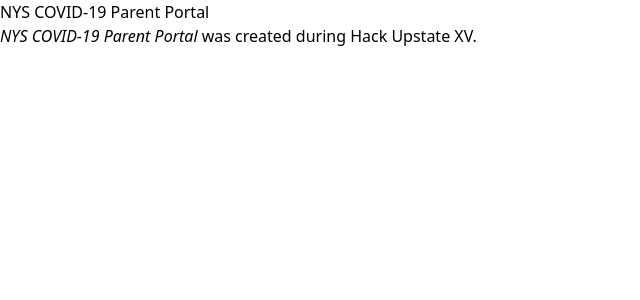
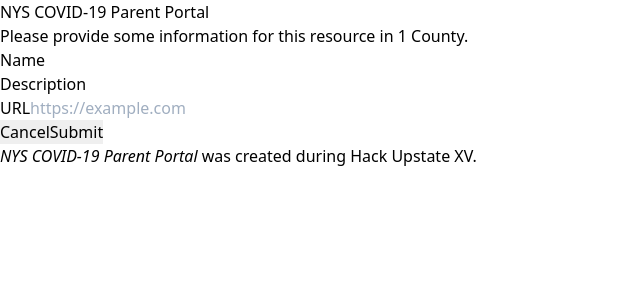
Before and after one commit to jtellis/hu-covid-resource-site, a React (Vite) app: page /submission/1 in a window 1280 px wide. Shown: the top 300 px of the page, without its empty margins (0-640 px from the left). Built offline with nearby package versions, Linux system fonts and the light colour scheme.

Commit message:
Add basic submission functionality

```diff
--- a/src/js/App.js
+++ b/src/js/App.js
@@ -15,7 +15,7 @@
                 <Route exact path="/">
                     <TableauViz url='https://public.tableau.com/views/NYSCovidDashboard/Sheet1' />
                 </Route>
-                <Route exact path="/submission">
+                <Route exact path="/submission/:county">
                     <Submission />
                 </Route>
             </Switch>
--- a/src/js/Submission/index.js
+++ b/src/js/Submission/index.js
@@ -1,9 +1,20 @@
-import React from 'react';
+import React, { useState } from 'react';
 import { render } from 'react-dom';
+import { useParams, useHistory } from 'react-router-dom';
+
+import firebase from '../firebase';
 
 function Submission() {
+
+    let { county }= useParams();
+
+    let submissions = firebase.firestore()
+        .collection('submissions');
+
     return (
-        <form>
+        <div>
+            <h1>Please provide some information for this resource in {county} County.</h1>
+            <form onSubmit={e => handleSubmit(e)}>
                 <div className="field">
                   <label htmlFor="name">Name</label>
                    <input
@@ -41,7 +52,22 @@
                 <input type="button" value="Cancel" />
                 <input type="submit" value="Submit" />
             </form>
+        </div>
     );
+
+    function handleSubmit(e) {
+
+        e.preventDefault();
+        let formData = new FormData(e.target);
+        let submission = {};
+        for (var pair of formData.entries()) {
+            submission[pair[0]] = pair[1];
+        }
+        submission.county = county;
+
+        submissions.add(submission);
+        // TODO: Nav to main page
+    }
 }
 
 export default Submission;
--- /dev/null
+++ b/src/js/firebase/index.js
@@ -0,0 +1,15 @@
+import firebase from 'firebase';
+
+ var firebaseConfig = {
+    apiKey: "AIzaSyBsD80Fx5aVMoxp0lZEIU-7uju6Ya1ZOew",
+    authDomain: "hu-nys-cpp.firebaseapp.com",
+    databaseURL: "https://hu-nys-cpp.firebaseio.com",
+    projectId: "hu-nys-cpp",
+    storageBucket: "hu-nys-cpp.appspot.com",
+    messagingSenderId: "294544730747",
+    appId: "1:294544730747:web:4396b861366ea70a1f50de"
+};
+
+firebase.initializeApp(firebaseConfig);
+
+export default firebase;
```
Lines whose indentation alone changed are shown as unchanged.
